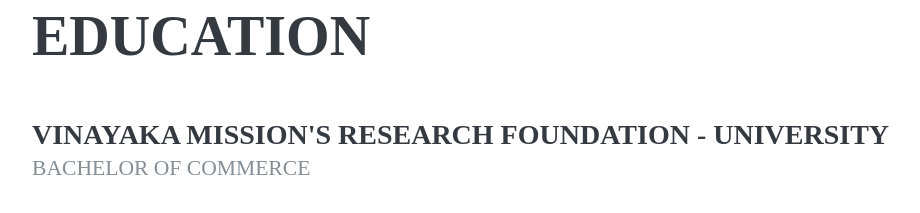
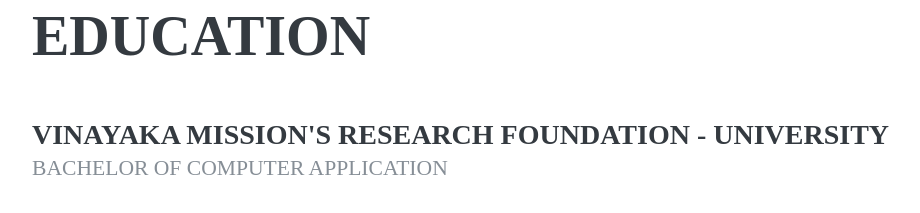
Before and after one commit to nileshpawar2007/portfolio, a plain HTML site: page index.html in a window 1280 px wide. Shown: the part 2755-2968 px from the top of the page, without its empty margins (288-1208 px from the left). Drawn offline with nearby package versions, Linux system fonts and the light colour scheme; files that its build step writes are made by us from their sources; a web font is replaced by a local one.

Commit message:
Update index.html

```diff
--- a/index.html
+++ b/index.html
@@ -234,7 +234,7 @@ consistent website performance across major browsers.
           <div class="resume-item d-flex flex-column flex-md-row mb-3">
             <div class="resume-content mr-auto">
               <h3 class="mb-0">Vinayaka Mission's Research Foundation - University</h3>
-              <div class="subheading mb-3">Bachelor of Commerce</div>
+              <div class="subheading mb-3">Bachelor of Computer Application</div>
             </div>
             <!--<div class="resume-date text-md-right">
               <span class="text-primary">August 2006 - May 2010</span>
```
